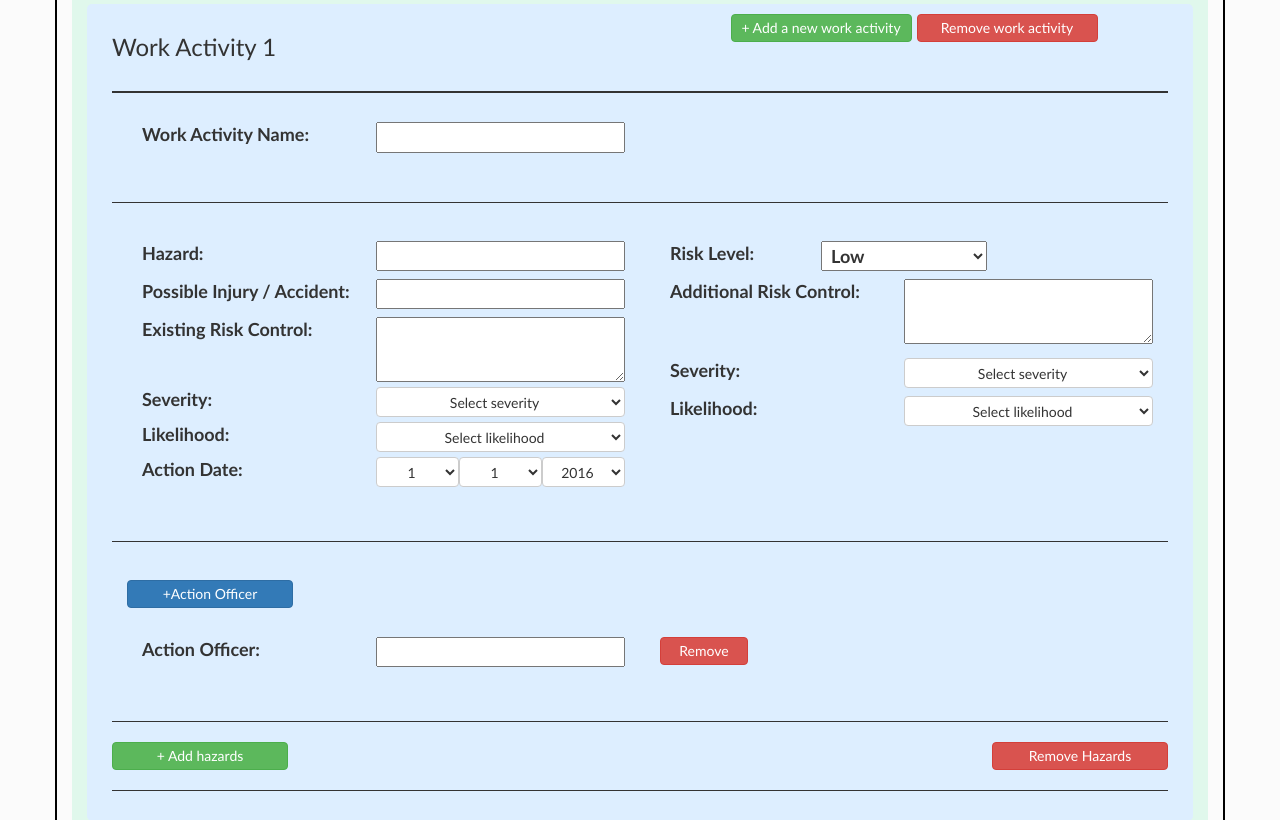
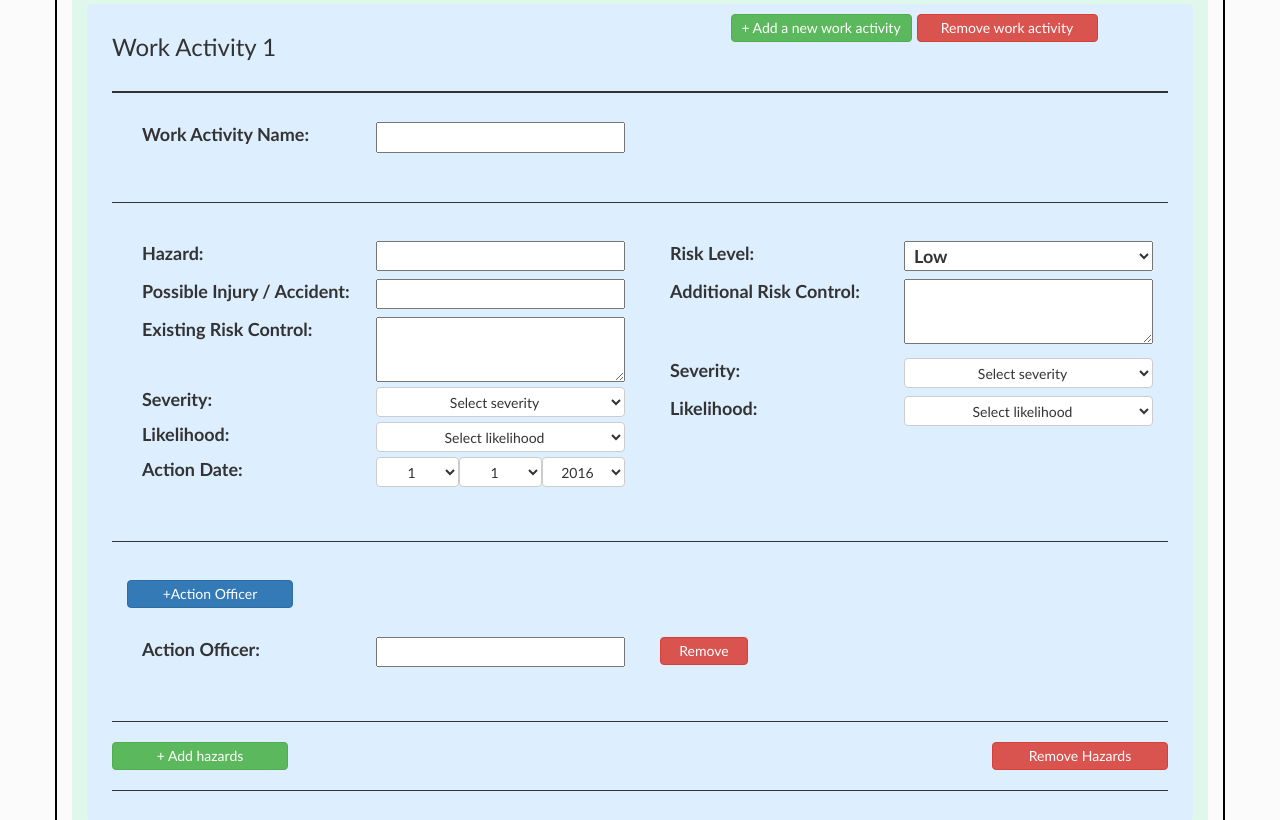
Before and after one commit to leduykhanh/safety, a PHP site: page /riskmanagement/divAddRemoveSubmit.php in a window 1280 px wide. Shown: the part 1029-1849 px from the top of the page. Run offline with PHP 8.4, Linux system fonts and the light colour scheme; a user stored in the database is signed in; some libraries are stand-ins or nearby versions.

Commit message:
test session

```diff
--- a/divAddRemoveSubmit.php
+++ b/divAddRemoveSubmit.php
@@ -877,8 +877,8 @@ alert(attrName);
 
 
                           <div class="form-row">
-                            <label class="col-sm-4">Risk Level:</label>
-                            <select class="col-sm-4 riskLevel" name="riskLevel">
+                            <label class="col-sm-6">Risk Level:</label>
+                            <select class="col-sm-6 riskLevel" name="riskLevel" id="riskLevel">
 							  <option value="Low">Low</option>
                               <option value="Medium">Medium</option>
                               <option value="High">High</option>
--- a/riskmange.php
+++ b/riskmange.php
@@ -153,7 +153,7 @@ if(isset($insertHazardsId))
 
   if($_POST['saveAsDraft'] == 'Next')
   {
-    //echo "<script>window.open('riskapproval.php?riskId=".$riskassessmentId."','_self')</script>";
+    echo "<script>window.open('riskapproval.php?riskId=".$riskassessmentId."','_self')</script>";
   }
   else
   {
```
